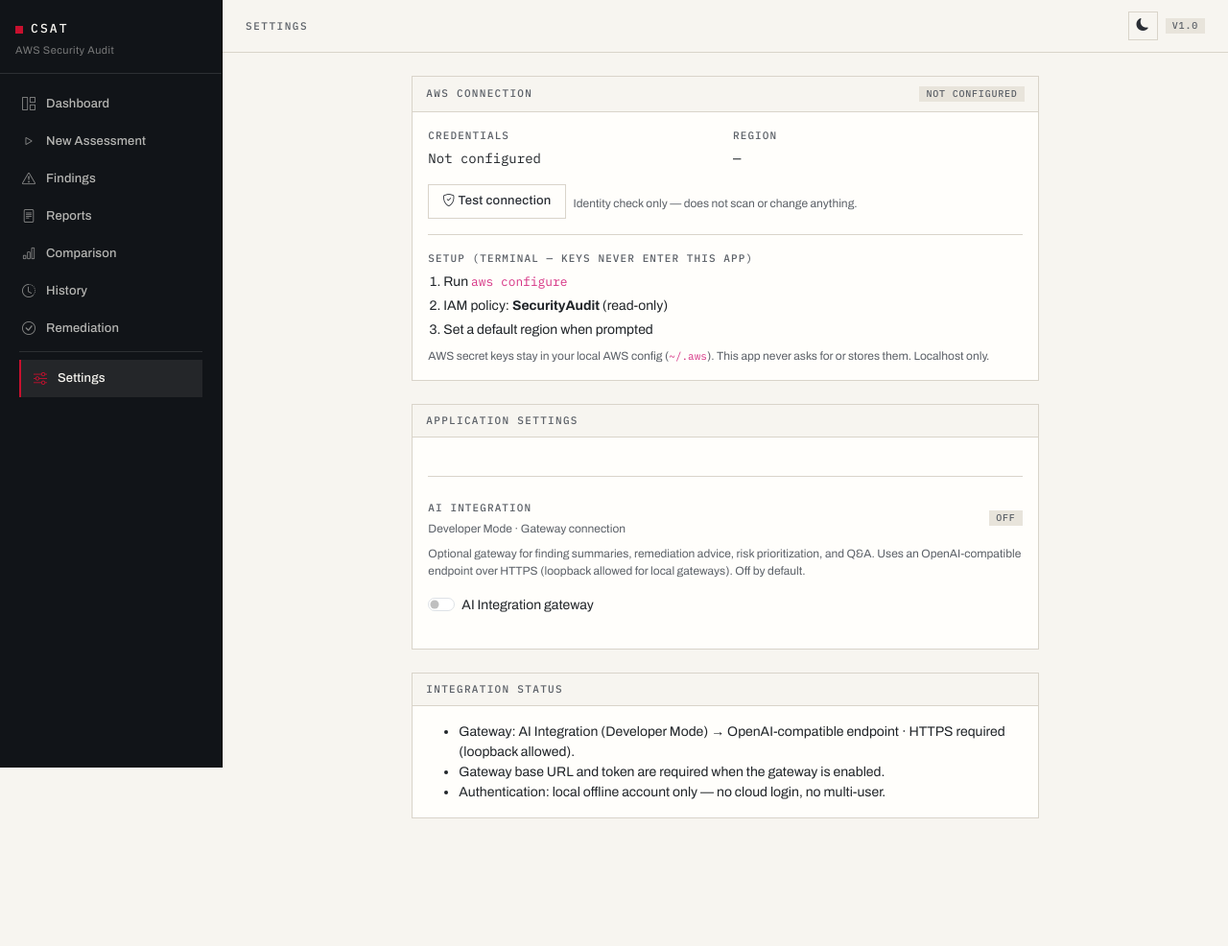
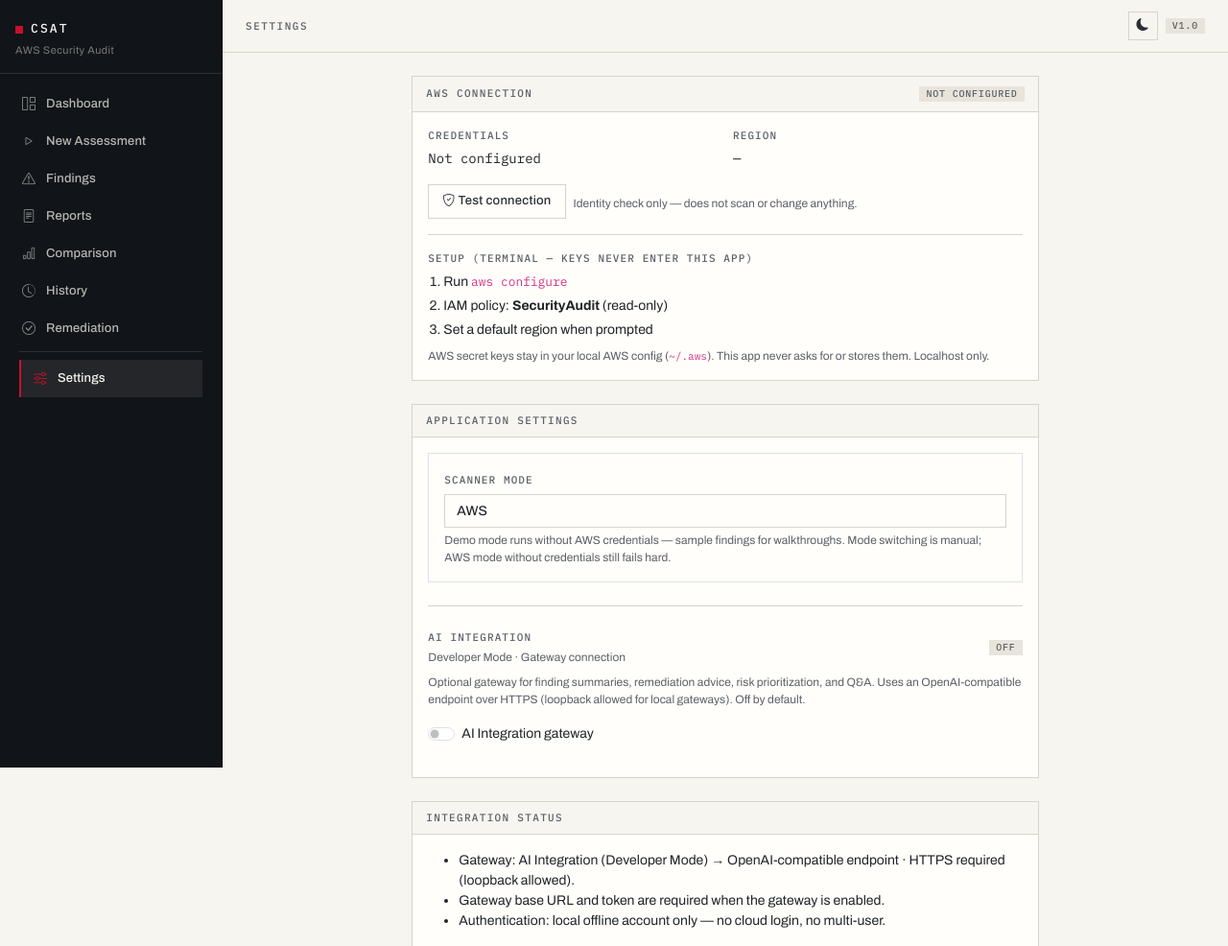
Before and after one commit to r0n-afk/aws-cloud-security-audit-tool, a Flask app: page /settings/ in a window 1280 px wide. Shown: the top 986 px of the page at 96% size. Before the commit the page ends 853 px from the top, so only its background shows below. Run offline with Flask 3, Linux system fonts and the light colour scheme; the visitor is signed in with stand-in values (Sample User, id 1); data that the repository does not hold is empty; some libraries are stand-ins or nearby versions.

Commit message:
feat: first-class scanner mode control with save-button wiring

```diff
--- a/src/app/templates/settings/index.html
+++ b/src/app/templates/settings/index.html
@@ -76,12 +76,13 @@
                     </div>
                     {% endfor %}
 
-                    <div id="devScannerMode" class="mb-3 p-3 border" hidden data-dev-panel>
-                        <label class="form-label" for="devScannerModeSelect">Mode</label>
+                    <div id="devScannerMode" class="mb-3 p-3 border">
+                        <label class="form-label" for="devScannerModeSelect">Scanner mode</label>
                         <select class="form-select" id="devScannerModeSelect" name="setting_scanner_mode">
                             <option value="aws" {% if settings.get('scanner_mode') and settings['scanner_mode'].value == 'aws' %}selected{% endif %}>AWS</option>
                             <option value="demo" {% if settings.get('scanner_mode') and settings['scanner_mode'].value == 'demo' %}selected{% endif %}>Demo</option>
                         </select>
+                        <div class="form-text">Demo mode runs without AWS credentials — sample findings for walkthroughs. Mode switching is manual; AWS mode without credentials still fails hard.</div>
                     </div>
 
                     <button type="submit" class="btn btn-primary" id="appSaveBtn" hidden>Save Application Settings</button>
@@ -176,29 +177,6 @@
 </div>
 <script>
 (function () {
-    var title = document.getElementById('appSettingsTitle');
-    var panel = document.getElementById('devScannerMode');
-    if (title && panel) {
-        var clicks = 0;
-        var timer = null;
-        title.addEventListener('click', function () {
-            clicks += 1;
-            if (timer) clearTimeout(timer);
-            if (clicks >= 3) {
-                clicks = 0;
-                panel.hidden = false;
-                return;
-            }
-            timer = setTimeout(function () { clicks = 0; }, 800);
-        });
-        var modeSelect = document.getElementById('devScannerModeSelect');
-        if (modeSelect) {
-            modeSelect.addEventListener('change', function () {
-                panel.hidden = true;
-            });
-        }
-    }
-
     var aiToggle = document.getElementById('aiEnabled');
     var saveBtn = document.getElementById('saveSettingsBtn');
     if (aiToggle) {
@@ -218,6 +196,7 @@
     var appSave = document.getElementById('appSaveBtn');
     if (appForm && appSave) {
         var appFieldNames = [
+            'setting_scanner_mode',
             'setting_report_format',
             'setting_theme',
             'setting_assessments_per_page',
```
Also changed, not shown: docs/UI_DESIGN.md (+1 -1 lines), tests/test_app.py (+10 -5 lines), README.md.
